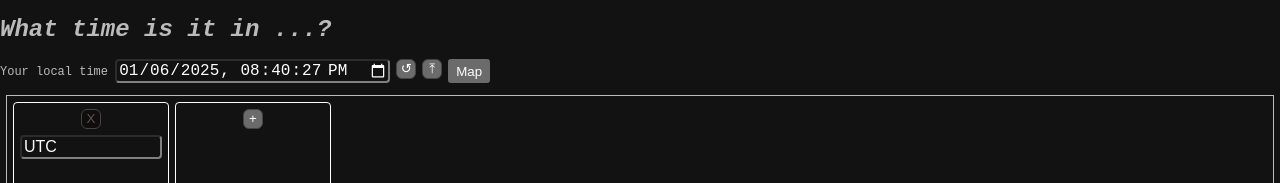
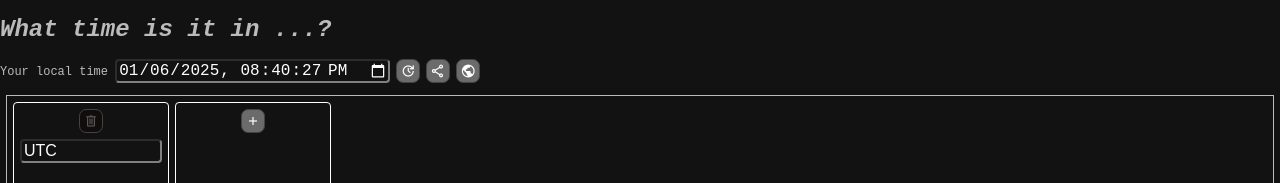
Before and after one commit to skgrush/what-time-is-it-in, an Angular app: page / in a window 1280 px wide. Shown: the top 183 px of the page. Built offline with nearby package versions, Linux system fonts and the light colour scheme.

Commit message:
switch to mat icons

```diff
--- a/src/app/buttons/icon-button/icon-button.component.scss
+++ b/src/app/buttons/icon-button/icon-button.component.scss
@@ -1,4 +1,7 @@
 :host {
+  font-weight: var(--font-family);
+  font-size: var(--font-size-ui);
+
   appearance: none;
   aspect-ratio: 1;
   border-radius: 30%;
--- a/src/app/buttons/icon-button/icon-button.component.ts
+++ b/src/app/buttons/icon-button/icon-button.component.ts
@@ -10,6 +10,7 @@ import { ChangeDetectionStrategy, Component, input } from '@angular/core';
     '[attr.title]': 'label()',
     '[attr.aria-label]': 'label()',
     'type': 'button',
+    '[class.material-symbols-outlined]': 'true',
   }
 })
 export class IconButtonComponent {
--- a/src/app/header/header.component.html
+++ b/src/app/header/header.component.html
@@ -31,7 +31,7 @@
     Your local time
     <input [formControl]="form.controls.date" type="datetime-local" />
   </label>
-  <button wtiii-icon-button="Reset time" (click)="resetDate()">↺</button>
-  <button wtiii-icon-button="Copy" (click)="copy()">⤒</button>
-  <button (click)="toggleMap()">Map</button>
+  <button wtiii-icon-button="Reset time" (click)="resetDate()">update</button>
+  <button wtiii-icon-button="Share and copy" (click)="copy()">share</button>
+  <button wtiii-icon-button="Map" (click)="toggleMap()">public</button>
 </form>
--- a/src/app/zone-column/add-zone-column/add-zone-column.component.html
+++ b/src/app/zone-column/add-zone-column/add-zone-column.component.html
@@ -1 +1 @@
-<button wtiii-icon-button="Add" (click)="onAdd($event)">+</button>
+<button wtiii-icon-button="Add" (click)="onAdd($event)">add</button>
--- a/src/app/zone-column/zone-column.component.html
+++ b/src/app/zone-column/zone-column.component.html
@@ -1,4 +1,4 @@
-<button wtiii-icon-button="Delete" (click)="canDelete() && delete()" [disabled]="!canDelete()">X</button>
+<button wtiii-icon-button="Delete" (click)="canDelete() && delete()" [disabled]="!canDelete()">delete</button>
 
 <wtiii-zone-picker
   [columnId]="columnId()"
--- a/src/index.html
+++ b/src/index.html
@@ -7,6 +7,8 @@
   <meta name="viewport" content="width=device-width, initial-scale=1">
   <link rel="icon" href="assets/icons/icon.svg" type="image/svg+xml">
   <link rel="apple-touch-icon" href="assets/icons/favicon-180.png"><!-- 180×180 -->
+<!--  <link href="https://fonts.googleapis.com/css2?family=Material+Symbols+Outlined" rel="stylesheet" />-->
+  <link href="https://fonts.googleapis.com/css2?family=Material+Symbols+Outlined&icon_names=add,delete,public,share,update" rel="stylesheet" />
 </head>
 <body>
   <wtiii-root></wtiii-root>
--- a/src/styles.scss
+++ b/src/styles.scss
@@ -6,6 +6,8 @@
 
 :root {
   --font-family: "Courier New", monospace;
+  --font-size-ui: 16px;
+  --font-size-text: 12px;
   --accent-color: green;
   //--background-color-1: #222;
   //--background-color-2: #333;
@@ -24,7 +26,7 @@
 
 html, body {
   font-family: var(--font-family);
-  font-size: 12px;
+  font-size: var(--font-size-text);
 
   color-scheme: dark;
   //background-color: var(--background-color-1);
@@ -38,7 +40,7 @@ html, body {
   overflow: hidden;
 
   input {
-    font-size: 16px;
+    font-size: var(--font-size-ui);
   }
 }
 
```
